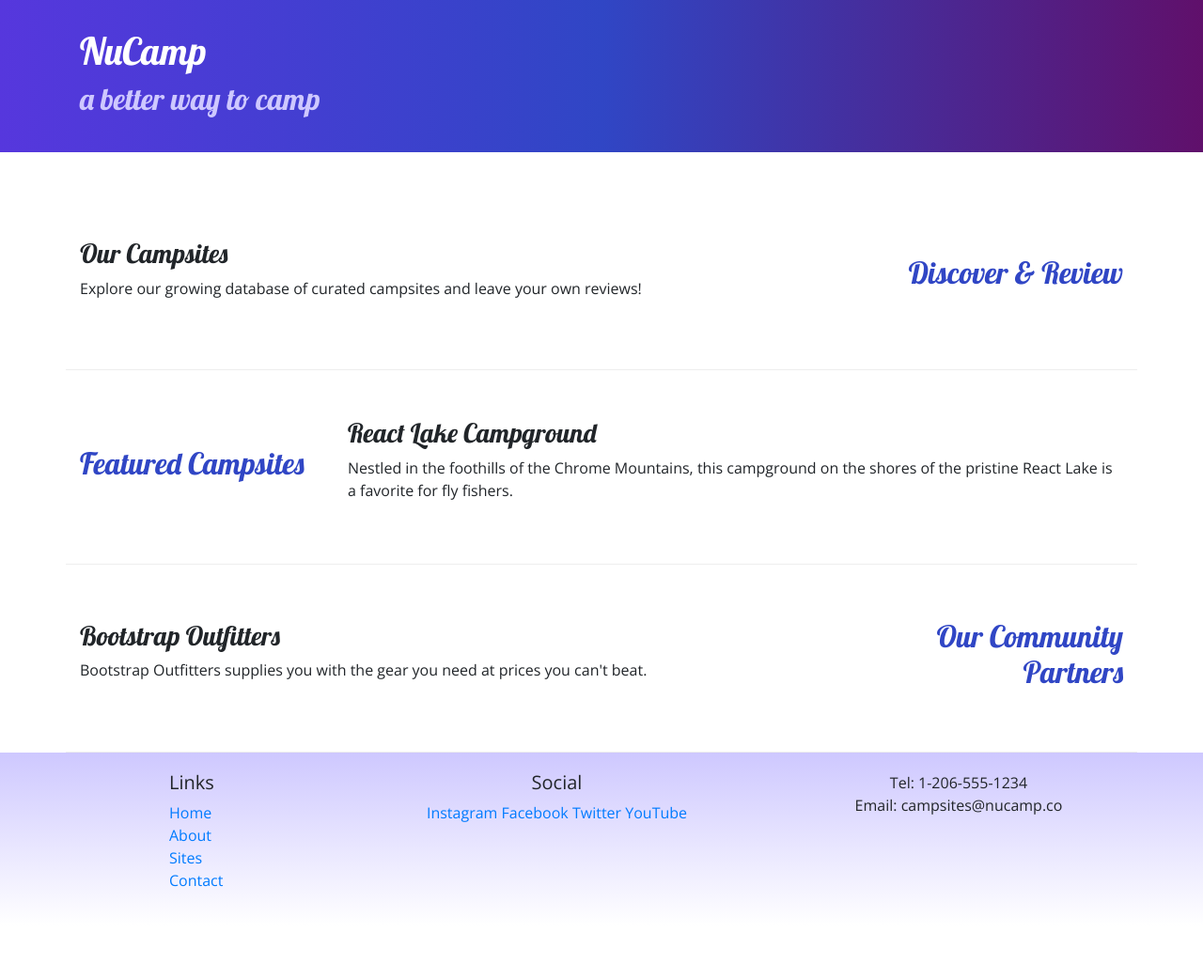
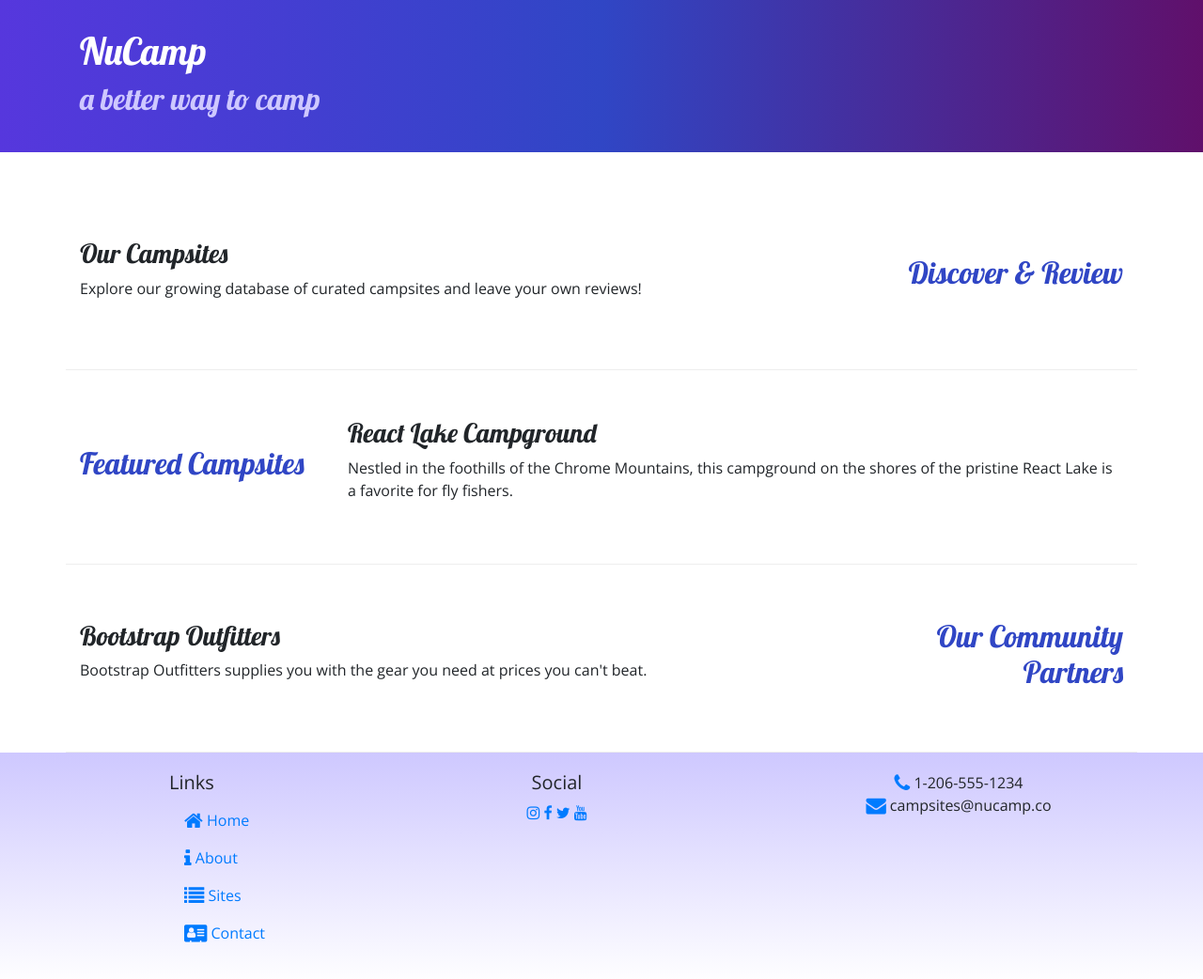
Before and after one commit to deadfish89/lmao, a website: page index.html in a window 1280 px wide. Shown: the whole page at 94% size. Before the commit the page ends 985 px from the top, so only its background shows below. Drawn offline with nearby package versions, Linux system fonts and the light colour scheme.

Commit message:
icon fonts

```diff
--- a/index.html
+++ b/index.html
@@ -11,6 +11,7 @@
 
     <!-- other links-->
     <link rel="stylesheet" href="https://fonts.googleapis.com/css?family=Lobster|Open+Sans" />
+    <link rel="stylesheet" href="node_modules/font-awesome/css/font-awesome.min.css" />
     <link rel="stylesheet" href="style.css">
     <title>NuCamp: A Better Way To Camp</title>
 </head>
@@ -66,22 +67,22 @@
                 <div class="col-4 col-sm-2 offset-1">
                     <h5>Links</h5>
             		<ul class="list-unstyled">
-                        <li><a href="#">Home</a></li>
-                        <li><a href="#">About</a></li>
-                        <li><a href="#">Sites</a></li>
-                        <li><a href="#">Contact</a></li>
+                        <li class="nav-item active"><a class="nav-link" href="#"><i class="fa fa-home fa-lg"></i> Home</a></li>
+                        <li class="nav-item"><a class="nav-link" href="aboutus.html"><i class="fa fa-info fa-lg"></i> About</a></li>
+                        <li class="nav-item"><a class="nav-link" href="#"><i class="fa fa-list fa-lg"></i> Sites</a></li>
+                        <li class="nav-item"><a class="nav-link" href="#"><i class="fa fa-address-card fa-lg"></i> Contact</a></li>
                     </ul>
                 </div>
                 <div class="col-6 col-sm-5 text-center">
                 	<h5>Social</h5>
-                    <a href="http://instagram.com/">Instagram</a>
-                    <a href="http://facebook.com/">Facebook</a>
-                    <a href="http://twitter.com/">Twitter</a>
-                    <a href="http://youtube.com/">YouTube</a>
+                    <a href="http://instagram.com/"><i class="fa fa-instagram"></i></a>
+                    <a href="http://facebook.com/"><i class="fa fa-facebook"></i></a>
+                    <a href="http://twitter.com/"><i class="fa fa-twitter"></i></a>
+                    <a href="http://youtube.com/"><i class="fa fa-youtube"></i></a>
                 </div>
                 <div class="col-sm-4 text-center">
-                    Tel: 1-206-555-1234<br />
-                    Email: campsites@nucamp.co
+                    <i class="fa fa-phone fa-lg text-primary"></i> 1-206-555-1234<br />
+                    <i class="fa fa-envelope fa-lg text-primary"></i> campsites@nucamp.co
                 </div>
            </div>
         </div>
--- a/package.json
+++ b/package.json
@@ -15,6 +15,7 @@
   },
   "dependencies": {
     "bootstrap": "^4.5.2",
+    "font-awesome": "^4.7.0",
     "jquery": "^3.5.1",
     "popper.js": "^1.16.1"
   }
```
Also changed, not shown: 1 other file.
